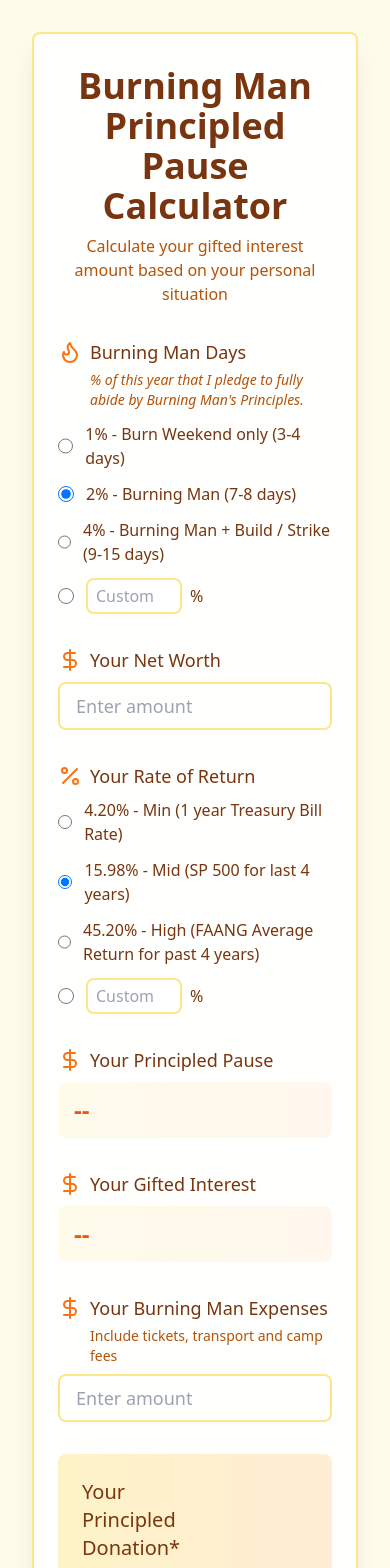
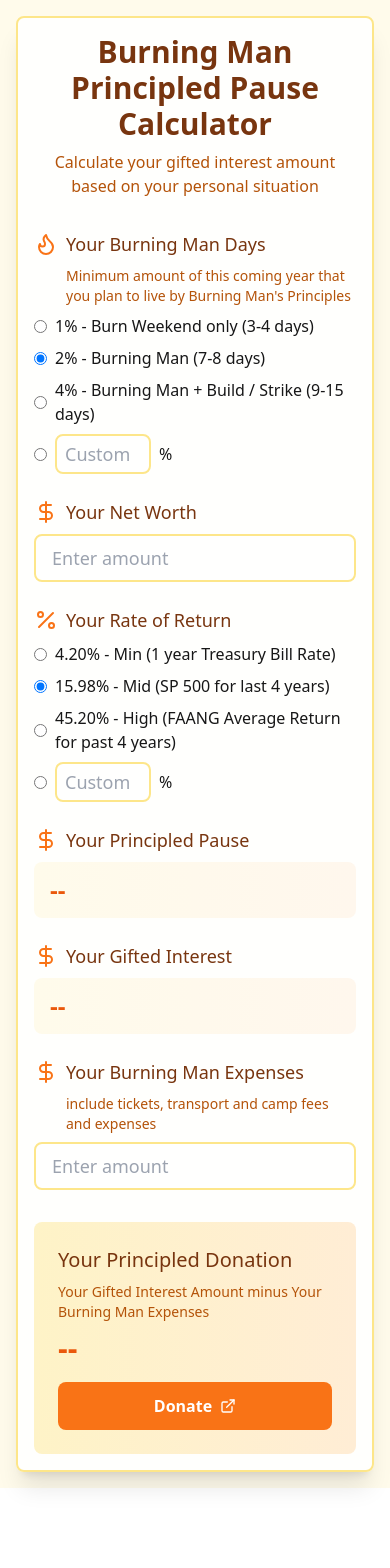
Before and after one commit to farhad667/pause-calculator, a Next.js app: page / in a window 390 px wide. Shown: the top 1568 px of the page. After the commit the page ends 1488 px from the top, so only its background shows below. Built offline with nearby package versions, Linux system fonts and the light colour scheme.

Commit message:
Update PauseCalculator.jsx
changed to be responsive and some of the error texts and bilines.

```diff
--- a/src/components/PauseCalculator.jsx
+++ b/src/components/PauseCalculator.jsx
@@ -1,17 +1,17 @@
-"use client";
+"use client"
 
 import React, { useState, useEffect } from 'react';
-import { DollarSign, Flame, Percent, ExternalLink } from 'lucide-react';
+import { Flame, DollarSign, Percent, ExternalLink } from 'lucide-react';
 
-const PreviewCalculator = () => {
+const PauseCalculator = () => {
   const [bmDays, setBmDays] = useState(2);
   const [customBmDays, setCustomBmDays] = useState('');
   const [netWorth, setNetWorth] = useState('');
   const [rateOption, setRateOption] = useState('15.98');
   const [customRate, setCustomRate] = useState('');
-  const [bmExpenses, setBmExpenses] = useState('');
   const [pauseAmount, setPauseAmount] = useState(0);
   const [giftedInterest, setGiftedInterest] = useState(0);
+  const [bmExpenses, setBmExpenses] = useState('');
   const [principledDonation, setPrincipledDonation] = useState(0);
 
   const bmOptions = [
@@ -27,7 +27,6 @@
   ];
 
   const formatCurrency = (value) => {
-    if (!value) return '';
     return new Intl.NumberFormat('en-US', {
       style: 'currency',
       currency: 'USD',
@@ -57,90 +56,84 @@
       const worth = parseFloat(netWorth.replace(/[^0-9.-]+/g, ''));
       const rate = customRate || rateOption;
       const days = customBmDays || bmDays;
-
-      // Calculate Principled Pause
       const pause = worth * (parseFloat(days) / 100);
       setPauseAmount(Math.round(pause));
 
-      // Calculate Gifted Interest
       const interest = pause * (parseFloat(rate) / 100);
       setGiftedInterest(Math.round(interest));
 
-      // Calculate Principled Donation
       const expenses = bmExpenses ? parseFloat(bmExpenses.replace(/[^0-9.-]+/g, '')) : 0;
       setPrincipledDonation(Math.round(interest - expenses));
-    } else {
-      setPauseAmount(0);
-      setGiftedInterest(0);
-      setPrincipledDonation(0);
     }
   }, [bmDays, customBmDays, netWorth, rateOption, customRate, bmExpenses]);
 
   return (
-    <div className="min-h-screen bg-amber-50 p-8 font-sans">
-      <div className="max-w-2xl mx-auto bg-white/90 backdrop-blur-sm shadow-xl border-2 border-amber-200 rounded-lg">
-        <div className="p-6 pt-8">
+    <div className="min-h-screen bg-amber-50 p-4 md:p-8 font-sans">
+      <div className="max-w-6xl mx-auto bg-white/90 backdrop-blur-sm shadow-xl border-2 border-amber-200 rounded-lg">
+        <div className="p-4 md:p-6 lg:p-8">
           <div className="text-center mb-8">
             <h1 className="mb-2">
-              <div className="text-4xl font-bold text-amber-900">Burning Man</div>
-              <div className="text-4xl font-bold text-amber-900">Principled Pause Calculator</div>
+              <div className="text-3xl md:text-4xl font-bold text-amber-900">Burning Man</div>
+              <div className="text-3xl md:text-4xl font-bold text-amber-900">Principled Pause Calculator</div>
             </h1>
             <p className="text-amber-700">Calculate your gifted interest amount based on your personal situation</p>
           </div>
 
-          {/* Burning Man Days Section */}
-          <div className="mb-8">
-            <label className="flex items-center gap-2 text-lg font-medium text-amber-900 mb-1">
+          {/* Container for the two columns */}
+          <div className="md:grid md:grid-cols-2 md:gap-8">
+            {/* Left Column - First half of the form */}
+            <div className="space-y-6">
+              <div>
+                <label className="flex items-center gap-2 text-lg font-medium text-amber-900 mb-2">
                   <Flame className="text-orange-500" />
-              Burning Man Days
+                  Your Burning Man Days
                 </label>
-            <p className="text-sm italic text-amber-700 mb-3 ml-8">
-              % of this year that I pledge to fully abide by Burning Man's Principles.
-            </p>
-            <div className="space-y-3">
+                <p className="text-sm text-amber-700 mb-2 ml-8">Minimum amount of this coming year that you plan to live by Burning Man's Principles</p>
+                <div className="space-y-2">
                   {bmOptions.map((option) => (
-                <label key={option.value} className="flex items-center space-x-3 cursor-pointer">
+                    <label key={option.value} className="flex items-center gap-2">
                       <input
                         type="radio"
                         name="bmDays"
                         value={option.value}
-                    checked={bmDays === option.value && !customBmDays}
-                    onChange={() => {
-                      setBmDays(option.value);
+                        checked={!customBmDays && bmDays === option.value}
+                        onChange={(e) => {
+                          setBmDays(Number(e.target.value));
                           setCustomBmDays('');
                         }}
-                    className="w-4 h-4 text-orange-500 border-2 border-amber-200"
+                        className="text-orange-500 focus:ring-orange-500"
                       />
-                  <span className="text-amber-900">{option.label}</span>
+                      <span>{option.label}</span>
                     </label>
                   ))}
-              <div className="flex items-center space-x-3">
+                  <label className="flex items-center gap-2">
                     <input
                       type="radio"
                       name="bmDays"
                       checked={!!customBmDays}
-                  onChange={() => setCustomBmDays(customBmDays || '')}
-                  className="w-4 h-4 text-orange-500 border-2 border-amber-200"
+                      onChange={() => {
+                        if (!customBmDays) setCustomBmDays('');
+                      }}
+                      className="text-orange-500 focus:ring-orange-500"
                     />
                     <div className="flex items-center gap-2">
                       <input
-                    type="number"
+                        type="text"
                         value={customBmDays}
-                    onChange={(e) => {
-                      setCustomBmDays(e.target.value);
-                      setBmDays(null);
+                        onChange={(e) => setCustomBmDays(e.target.value)}
+                        onClick={() => {
+                          setBmDays(0);
                         }}
                         placeholder="Custom"
-                    className="w-24 px-2 py-1 border-2 border-amber-200 rounded-lg focus:border-orange-500 focus:outline-none"
+                        className="w-24 px-2 py-1 border-2 border-amber-200 rounded-lg bg-white/50 focus:border-orange-500 focus:outline-none text-lg transition-colors"
                       />
-                  <span className="text-amber-900">%</span>
+                      <span>%</span>
                     </div>
-              </div>
+                  </label>
                 </div>
               </div>
 
-          {/* Net Worth Section */}
-          <div className="mb-8">
+              <div>
                 <label className="flex items-center gap-2 text-lg font-medium text-amber-900 mb-2">
                   <DollarSign className="text-orange-500" />
                   Your Net Worth
@@ -150,119 +143,119 @@
                   value={netWorth}
                   onChange={handleNetWorthChange}
                   placeholder="Enter amount"
-              className="w-full px-4 py-2 border-2 border-amber-200 rounded-lg bg-white/50 focus:border-orange-500 focus:outline-none text-lg"
+                  className="w-full px-4 py-2 border-2 border-amber-200 rounded-lg bg-white/50 focus:border-orange-500 focus:outline-none text-lg transition-colors"
                 />
               </div>
 
-          {/* Rate of Return Section */}
-          <div className="mb-8">
+              <div>
                 <label className="flex items-center gap-2 text-lg font-medium text-amber-900 mb-2">
                   <Percent className="text-orange-500" />
                   Your Rate of Return
                 </label>
-            <div className="space-y-3">
+                <div className="space-y-2">
                   {rateOptions.map((option) => (
-                <label key={option.value} className="flex items-center space-x-3 cursor-pointer">
+                    <label key={option.value} className="flex items-center gap-2">
                       <input
                         type="radio"
                         name="rateOption"
                         value={option.value}
-                    checked={parseFloat(rateOption) === option.value && !customRate}
-                    onChange={() => {
-                      setRateOption(option.value.toString());
+                        checked={!customRate && Number(rateOption) === option.value}
+                        onChange={(e) => {
+                          setRateOption(e.target.value);
                           setCustomRate('');
                         }}
-                    className="w-4 h-4 text-orange-500 border-2 border-amber-200"
+                        className="text-orange-500 focus:ring-orange-500"
                       />
-                  <span className="text-amber-900">{option.label}</span>
+                      <span>{option.label}</span>
                     </label>
                   ))}
-              <div className="flex items-center space-x-3">
+                  <label className="flex items-center gap-2">
                     <input
                       type="radio"
                       name="rateOption"
                       checked={!!customRate}
-                  onChange={() => setCustomRate(customRate || '')}
-                  className="w-4 h-4 text-orange-500 border-2 border-amber-200"
+                      onChange={() => {
+                        if (!customRate) setCustomRate('');
+                      }}
+                      className="text-orange-500 focus:ring-orange-500"
                     />
                     <div className="flex items-center gap-2">
                       <input
-                    type="number"
+                        type="text"
                         value={customRate}
-                    onChange={(e) => {
-                      setCustomRate(e.target.value);
-                      setRateOption(null);
+                        onChange={(e) => setCustomRate(e.target.value)}
+                        onClick={() => {
+                          setRateOption('0');
                         }}
                         placeholder="Custom"
-                    className="w-24 px-2 py-1 border-2 border-amber-200 rounded-lg focus:border-orange-500 focus:outline-none"
+                        className="w-24 px-2 py-1 border-2 border-amber-200 rounded-lg bg-white/50 focus:border-orange-500 focus:outline-none text-lg transition-colors"
                       />
-                  <span className="text-amber-900">%</span>
+                      <span>%</span>
                     </div>
-              </div>
+                  </label>
                 </div>
               </div>
 
-          {/* Principled Pause Result */}
-          <div className="mb-8">
+              <div>
                 <label className="flex items-center gap-2 text-lg font-medium text-amber-900 mb-2">
                   <DollarSign className="text-orange-500" />
                   Your Principled Pause
                 </label>
                 <div className="bg-gradient-to-r from-amber-50 to-orange-50 px-4 py-3 rounded-lg">
                   <div className="text-2xl font-semibold text-orange-600">
-                {pauseAmount ? formatCurrency(pauseAmount) : '--'}
+                    {netWorth ? formatCurrency(pauseAmount) : '--'}
+                  </div>
                 </div>
               </div>
             </div>
 
-          {/* Gifted Interest Result */}
-          <div className="mb-8">
+            {/* Right Column - Second half of the form */}
+            <div className="mt-6 md:mt-0 space-y-6">
+              <div>
                 <label className="flex items-center gap-2 text-lg font-medium text-amber-900 mb-2">
                   <DollarSign className="text-orange-500" />
                   Your Gifted Interest
                 </label>
                 <div className="bg-gradient-to-r from-amber-50 to-orange-50 px-4 py-3 rounded-lg">
                   <div className="text-2xl font-semibold text-orange-600">
-                {giftedInterest ? formatCurrency(giftedInterest) : '--'}
+                    {netWorth ? formatCurrency(giftedInterest) : '--'}
                   </div>
                 </div>
               </div>
 
-          {/* Burning Man Expenses Input */}
-          <div className="mb-8">
-            <label className="flex items-center gap-2 text-lg font-medium text-amber-900 mb-1">
+              <div>
+                <label className="flex items-center gap-2 text-lg font-medium text-amber-900 mb-2">
                   <DollarSign className="text-orange-500" />
                   Your Burning Man Expenses
                 </label>
-            <p className="text-sm text-amber-700 mb-2 ml-8">
-              Include tickets, transport and camp fees
-            </p>
+                <p className="text-sm text-amber-700 mb-2 ml-8">include tickets, transport and camp fees and expenses</p>
                 <input
                   type="text"
                   value={bmExpenses}
                   onChange={handleBmExpensesChange}
                   placeholder="Enter amount"
-              className="w-full px-4 py-2 border-2 border-amber-200 rounded-lg bg-white/50 focus:border-orange-500 focus:outline-none text-lg"
+                  className="w-full px-4 py-2 border-2 border-amber-200 rounded-lg bg-white/50 focus:border-orange-500 focus:outline-none text-lg transition-colors"
                 />
               </div>
+            </div>
+          </div>
 
-          {/* Final Donation Section */}
-          <div className="bg-gradient-to-r from-amber-100 to-orange-100 rounded-lg p-6">
-            <div className="flex items-center gap-8">
-              <div className="flex-1">
+          {/* Full-width donation section at the bottom */}
+          <div className="mt-8 bg-gradient-to-r from-amber-100 to-orange-100 rounded-lg p-6">
+            <div className="flex flex-col md:flex-row md:items-center md:justify-between gap-4">
+              <div>
                 <h2 className="text-xl font-medium text-amber-900 mb-2">
-                  Your Principled Donation*
+                  Your Principled Donation
                 </h2>
-                <div className="text-4xl font-bold text-orange-600 mb-2">
-                  {principledDonation ? (
-                    principledDonation > 0 ?
-                    formatCurrency(principledDonation) :
-                    "None. Thanks for your expenses to get to BRC!"
-                  ) : '--'}
+                <p className="text-sm text-amber-700 mb-2">
+                  Your Gifted Interest Amount minus Your Burning Man Expenses
+                </p>
+                <div className="text-3xl md:text-4xl font-bold text-orange-600">
+                  {!netWorth ? '--' :
+                    principledDonation > 0
+                      ? formatCurrency(principledDonation)
+                      : "None. Thanks for all your efforts to get to BRC! ❤️ 🔥"}
                 </div>
-                <p className="text-sm text-amber-700">
-                  *Your Gifted Interest Amount minus Your Burning Man Expenses
-                </p>
               </div>
               <a
                 href="https://donate.burningman.org/give/508265/"
@@ -270,7 +263,7 @@
                 onClick={(e) => { e.preventDefault(); window.top.location.href = 'https://donate.burningman.org/give/508265/'; }}
                 className="bg-orange-500 hover:bg-orange-600 text-white font-bold py-3 px-6
                           rounded-lg transition-colors transform hover:scale-105 duration-200
-                          flex items-center gap-2 cursor-pointer border-none"
+                          flex items-center justify-center gap-2 cursor-pointer border-none"
                 style={{ textDecoration: 'none' }}
               >
                 Donate
@@ -284,4 +277,4 @@
   );
 };
 
-export default PreviewCalculator;
+export default PauseCalculator;
```
Lines whose indentation alone changed are shown as unchanged.
